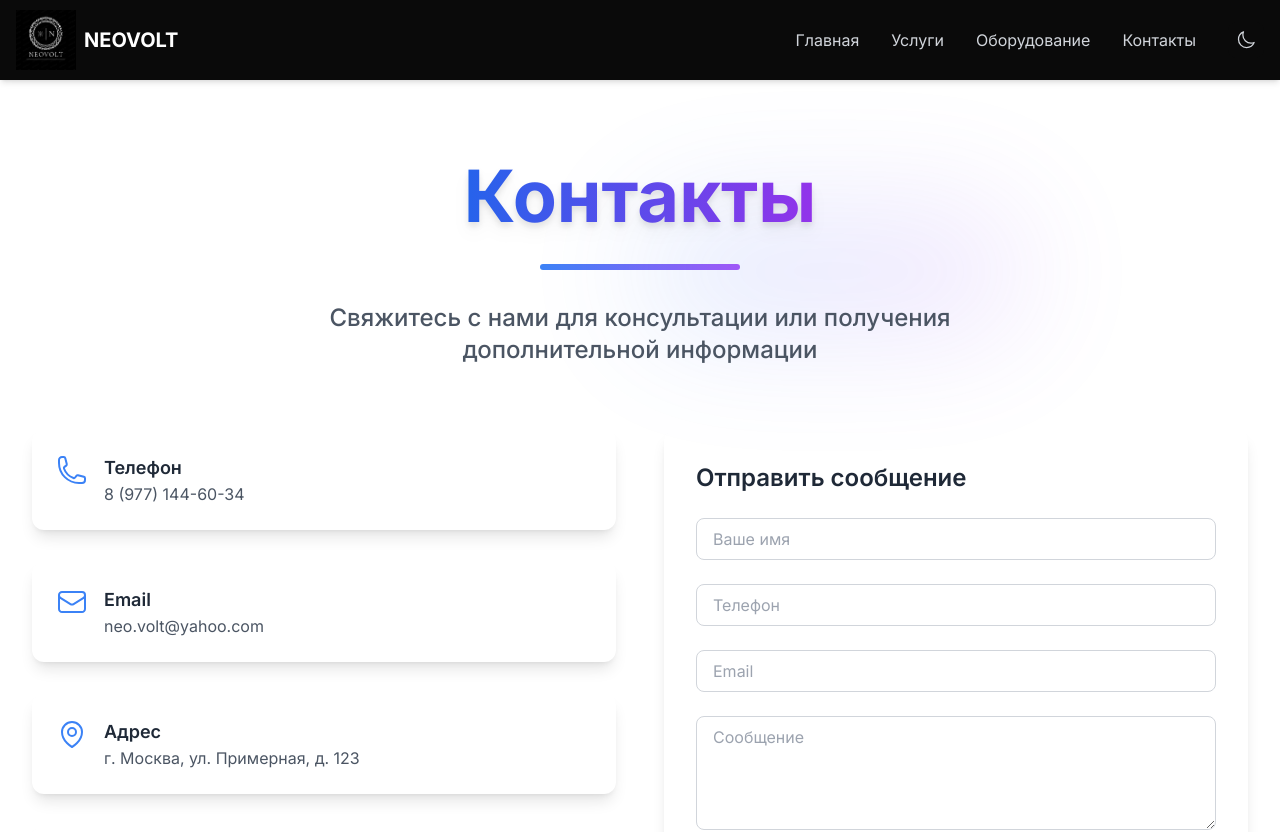
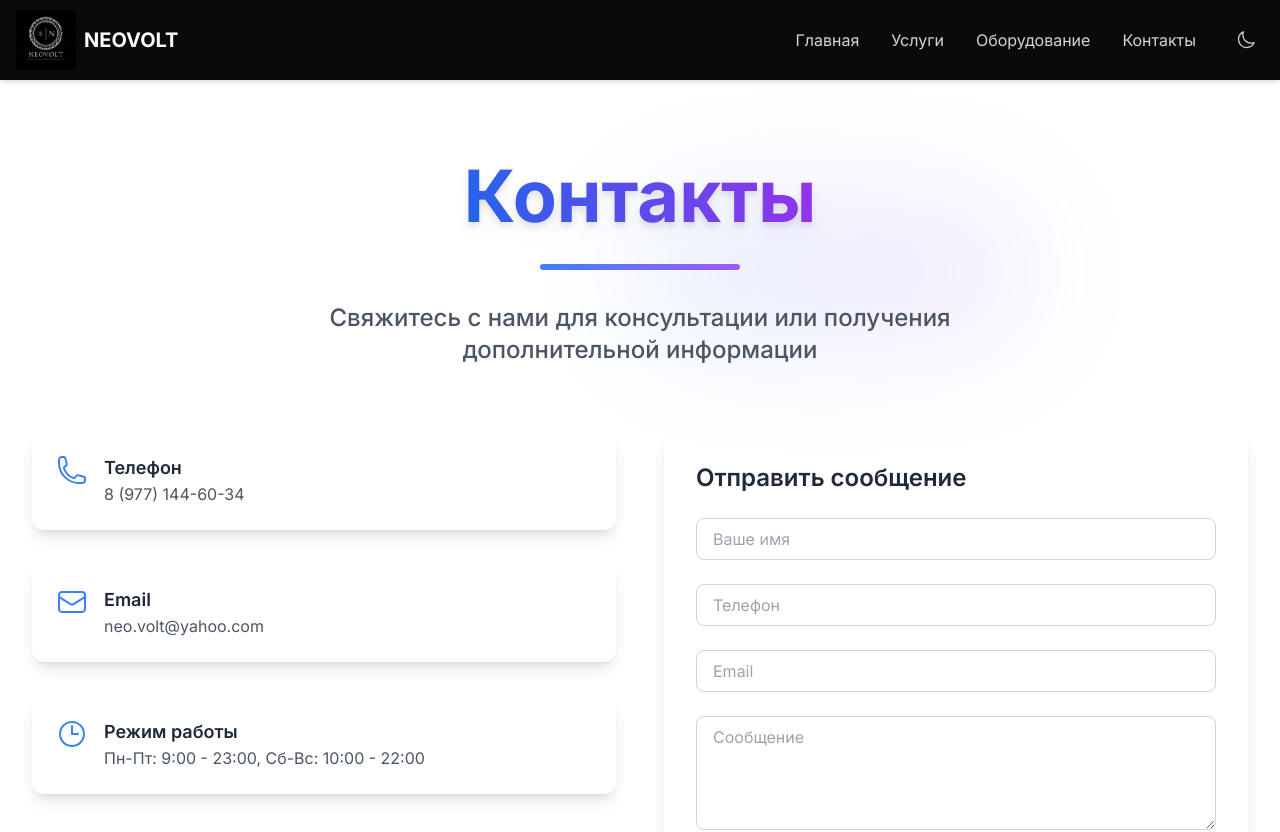
Before and after one commit to ayzyk/neovolt-website, a Next.js app: page /contact in a window 1280 px wide. Shown: the top 832 px of the page. Built offline with nearby package versions, Linux system fonts and the light colour scheme.

Commit message:
Краткое описание изменений

```diff
--- a/app/contact/page.tsx
+++ b/app/contact/page.tsx
@@ -24,16 +24,16 @@ const contactInfo = [
     description: 'neo.volt@yahoo.com',
     link: 'mailto:neo.volt@yahoo.com'
   },
-  {
+  /*{
     icon: MapPinIcon,
     title: 'Адрес',
     description: 'г. Москва, ул. Примерная, д. 123',
     link: 'https://maps.google.com'
-  },
+  },*/
   {
     icon: ClockIcon,
     title: 'Режим работы',
-    description: 'Пн-Пт: 9:00 - 18:00',
+    description: 'Пн-Пт: 9:00 - 23:00, Сб-Вс: 10:00 - 22:00',
     link: null
   }
 ];
```
